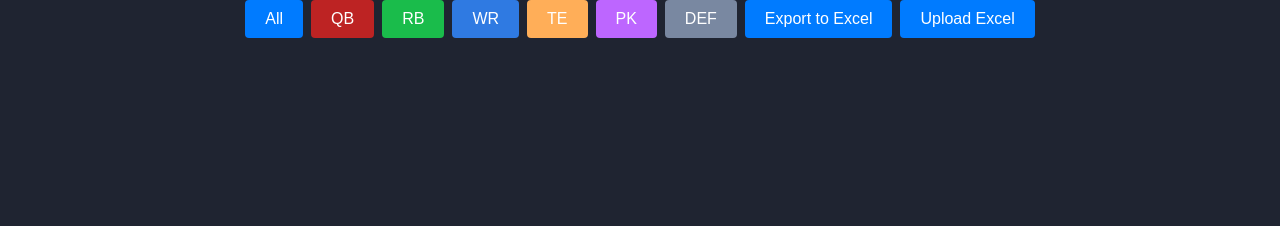
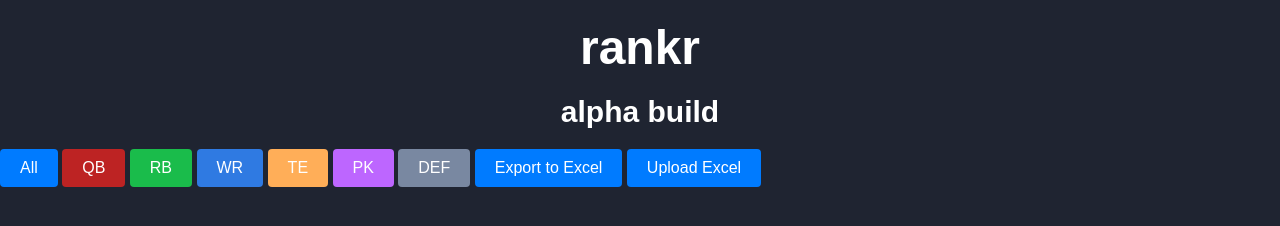
Before and after one commit to MalcolmPete/rankr, a plain HTML site: page index.html in a window 1280 px wide. Drawn offline with Linux system fonts and the light colour scheme; no server answers.

Commit message:
Update index.html
Readjusted headers

```diff
--- a/index.html
+++ b/index.html
@@ -33,7 +33,9 @@
     <meta name="viewport" content="width=device-width, initial-scale=1.0">
 </head>
 <body>
-    <div class="buttons-container">
+    <div class="headers-buttons-container">
+        <h1 class="rankr-title">rankr</h1>
+        <h1 class="alpha-header">alpha build</h1>
         <button class="position-button" data-position="All">All</button>
         <button class="position-button" data-position="QB">QB</button>
         <button class="position-button" data-position="RB">RB</button>
```
